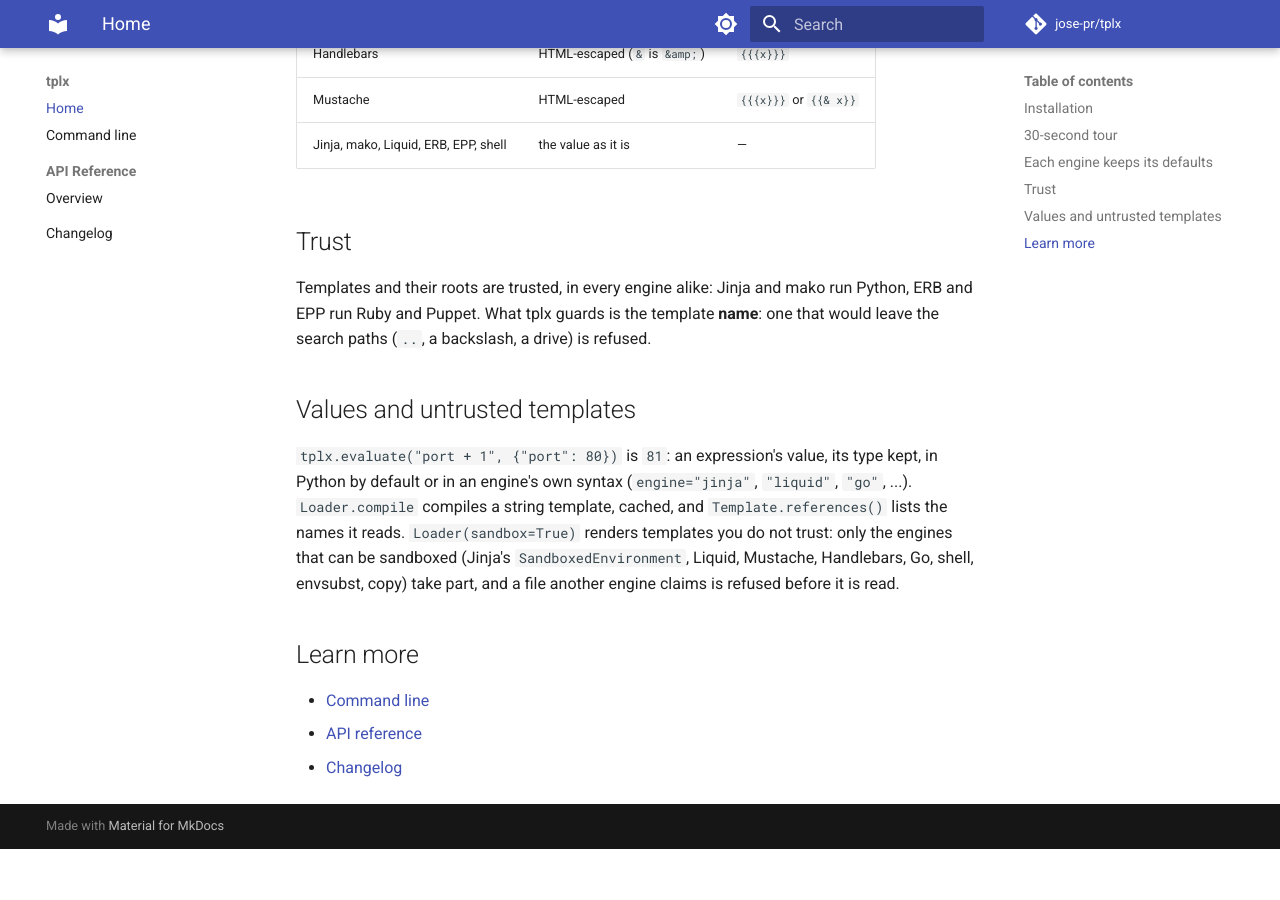
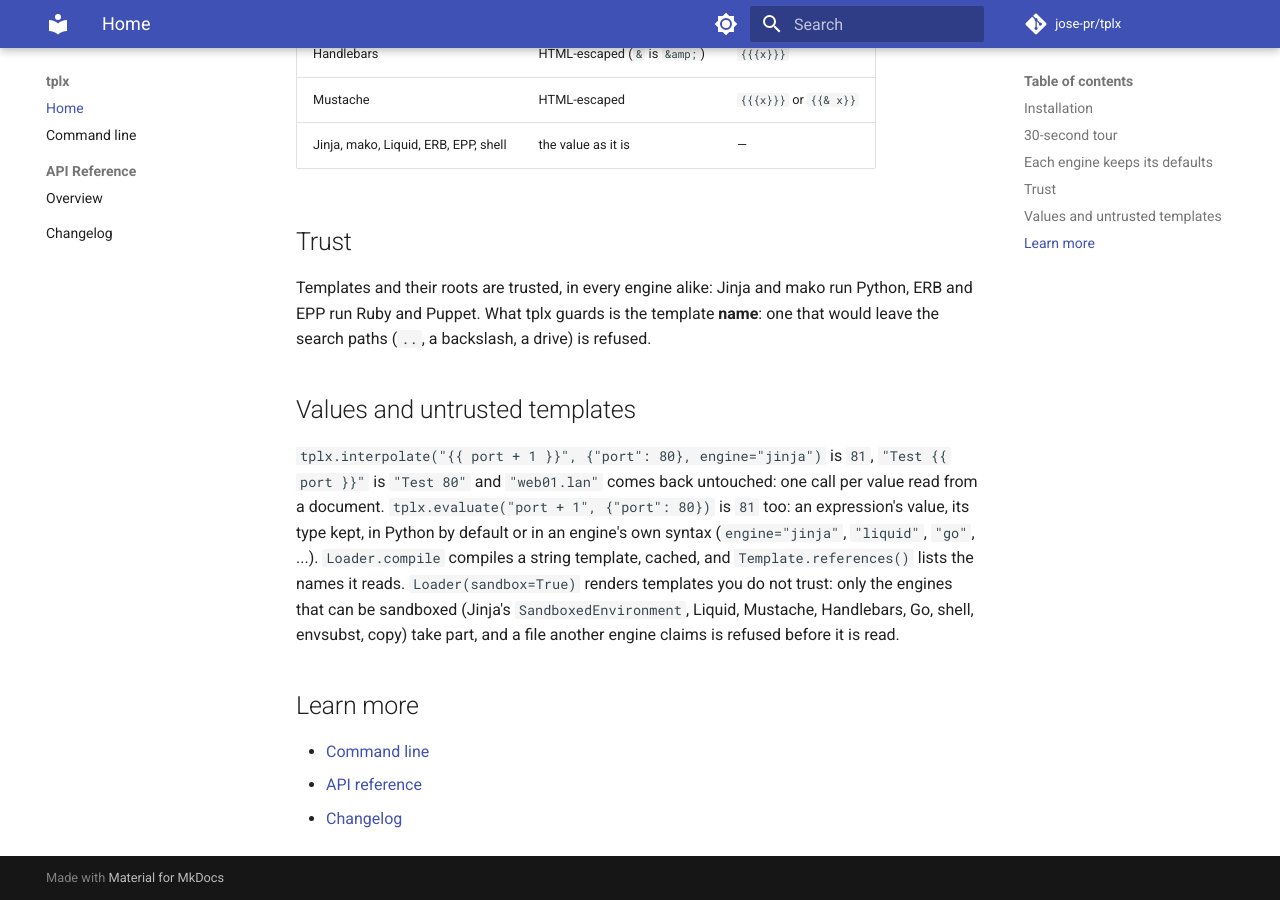
Before and after one commit to jose-pr/tplx, an MkDocs documentation site: the page built from docs/index.md, in a window 1280 px wide and 900 px high, scrolled down 1813 px. Built offline with MkDocs 1.6.1 and Material for MkDocs 9.7.7, drawn with Linux system fonts in a browser that asks for light colours; comment, search, counter and statistics services are not loaded; before the commit the page ends 2662 px from its top, so only the background shows below that.

Commit message:
docs: interpolate

```diff
--- a/docs/index.md
+++ b/docs/index.md
@@ -62,7 +62,10 @@
 
 ## Values and untrusted templates
 
-`tplx.evaluate("port + 1", {"port": 80})` is `81`: an expression's value,
+`tplx.interpolate("{{ port + 1 }}", {"port": 80}, engine="jinja")` is `81`,
+`"Test {{ port }}"` is `"Test 80"` and `"web01.lan"` comes back untouched: one
+call per value read from a document. `tplx.evaluate("port + 1", {"port": 80})`
+is `81` too: an expression's value,
 its type kept, in Python by default or in an engine's own syntax
 (`engine="jinja"`, `"liquid"`, `"go"`, ...). `Loader.compile` compiles a
 string template, cached, and `Template.references()` lists the names it
```
Also changed, not shown: README.md (+2 -0 lines).
